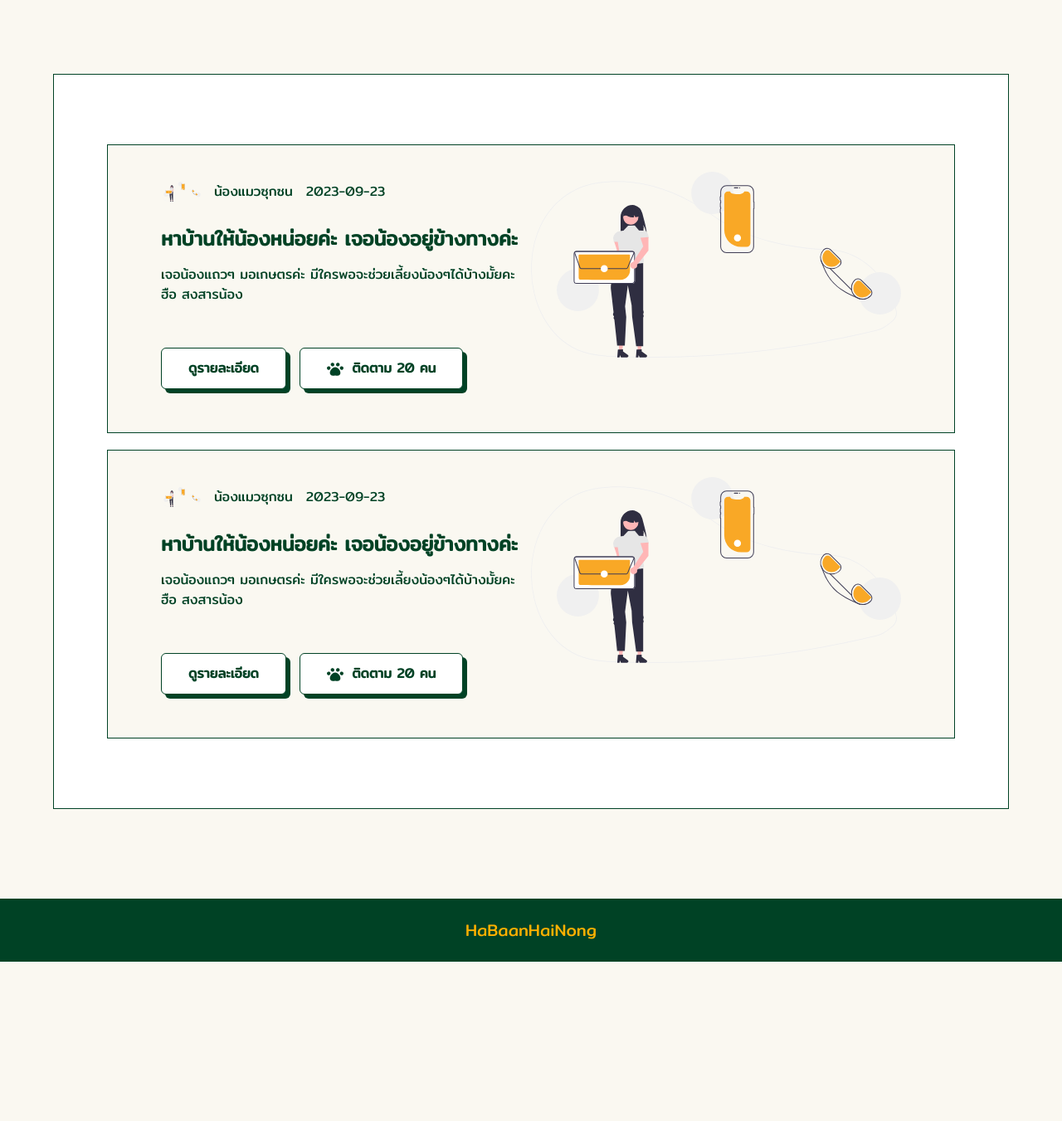
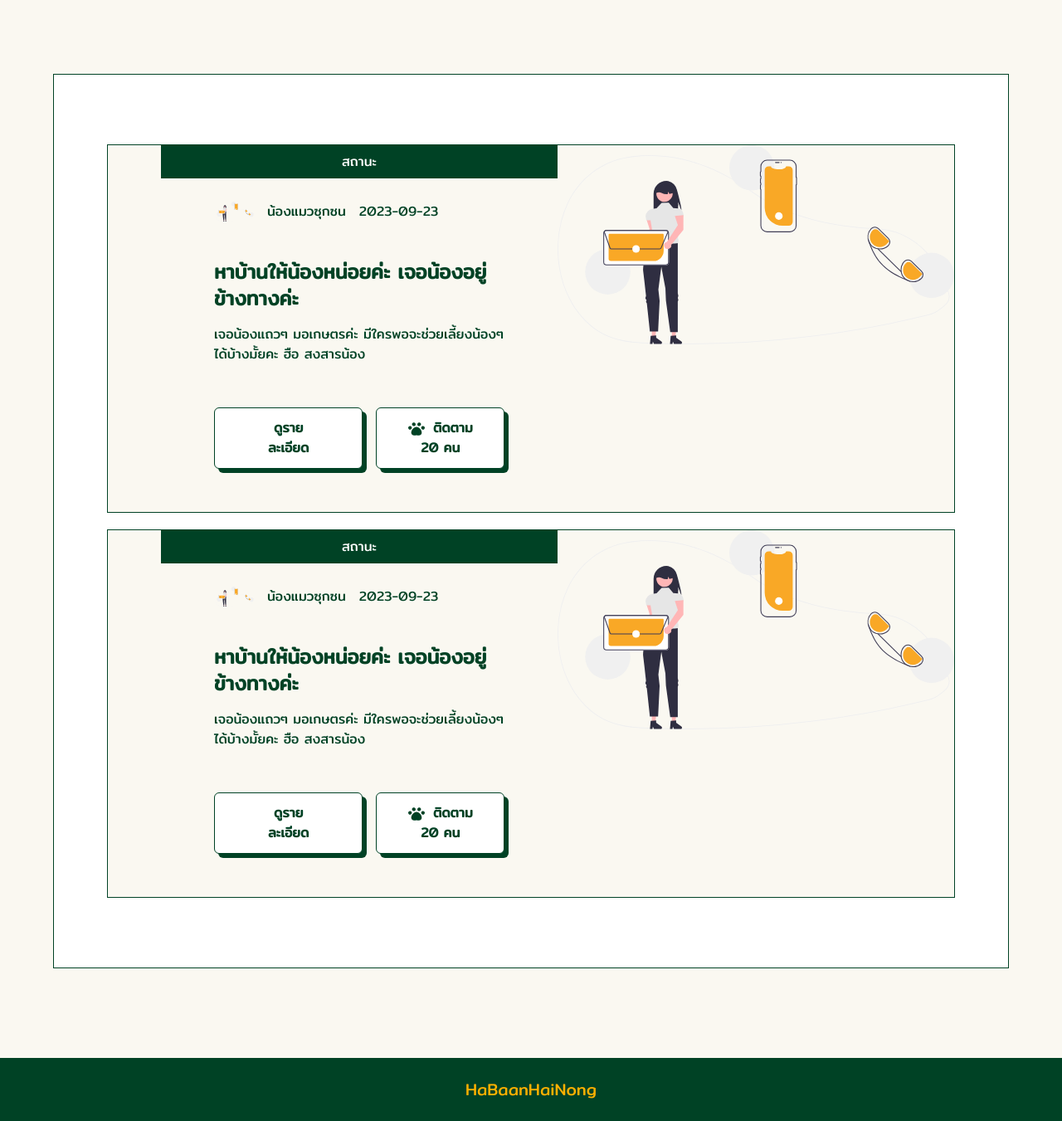
Before and after one commit to phubestp/habaanhainong-final-project, a Spring Boot app: page /post-all in a window 1280 px wide. Shown: the part 191-1542 px from the top of the page at 83% size. Before the commit the page ends 1350 px from the top, so only its background shows below. Run offline with Spring Boot 4, Linux system fonts and the light colour scheme; style sheets or scripts are compiled from the project's sources; some of the project's set-up classes (security, data sources, template engines, error pages and the like) are left out, and stand-ins take their place; some libraries are stand-ins or nearby versions.

Commit message:
adding status in post-all template

```diff
--- a/frontend/habaanhainong/src/main/resources/templates/post-all.html
+++ b/frontend/habaanhainong/src/main/resources/templates/post-all.html
@@ -20,24 +20,30 @@
 
   <div class="bg-white p-16 border border-primary my-5 flex flex-col w-full">
     <div >
-      <div th:each="post : ${postAllList}" class="grid grid-cols-1 bg-background px-16 py-8 border border-primary my-5 lg:grid-cols-2">
+      <div th:each="post : ${postAllList}" class="grid grid-cols-1 bg-background pl-16 pb-8 border border-primary my-5 lg:grid-cols-2">
         <div class="flex flex-col">
-          <div class="flex flex-row gap-x-4">
+          <div class="flex bg-primary items-center justify-center p-2">
+            <div>
+              <label class="text-white"> สถานะ </label>
+            </div>
+
+          </div>
+          <div class="flex flex-row gap-x-4 px-16 py-4">
             <div> <img class="rounded-full w-12 h-12" th:src="@{/images/undraw_contact_us_re_4qqt.svg}" alt="image author"></div>
             <div> <p class="py-3" th:text="${post.get('name')}" > </p> </div>
             <div> <p class="py-3" th:text="${post.get('create')}" > </p> </div>
           </div>
           <div>
-            <label class="text-2xl block font-semibold py-4" th:text="${post.get('header')}" > </label>
+            <label class="text-2xl block font-semibold px-16 py-4" th:text="${post.get('header')}" > </label>
           </div>
           <div>
-            <p th:text="${post.get('detail')}">
+            <p class="px-16" th:text="${post.get('detail')}">
             </p>
           </div>
           <!--button-->
-          <div class="flex flex-row space-x-4 mt-8 justify-startitems-center">
+          <div class="flex flex-row space-x-4 px-16  mt-8 justify-startitems-center">
             <div>
-              <button class="border border-primary py-3 px-8 rounded-md shadow-[5px_5px_0px_0px_#004225] my-5 font-semibold md:max-w-fit mx-auto lg:mx-0 bg-white w-full">
+              <button class="border border-primary py-3 px-16 rounded-md shadow-[5px_5px_0px_0px_#004225] my-5 font-semibold md:max-w-fit mx-auto lg:mx-0 bg-white w-full">
                 ดูรายละเอียด
               </button>
             </div>
```
